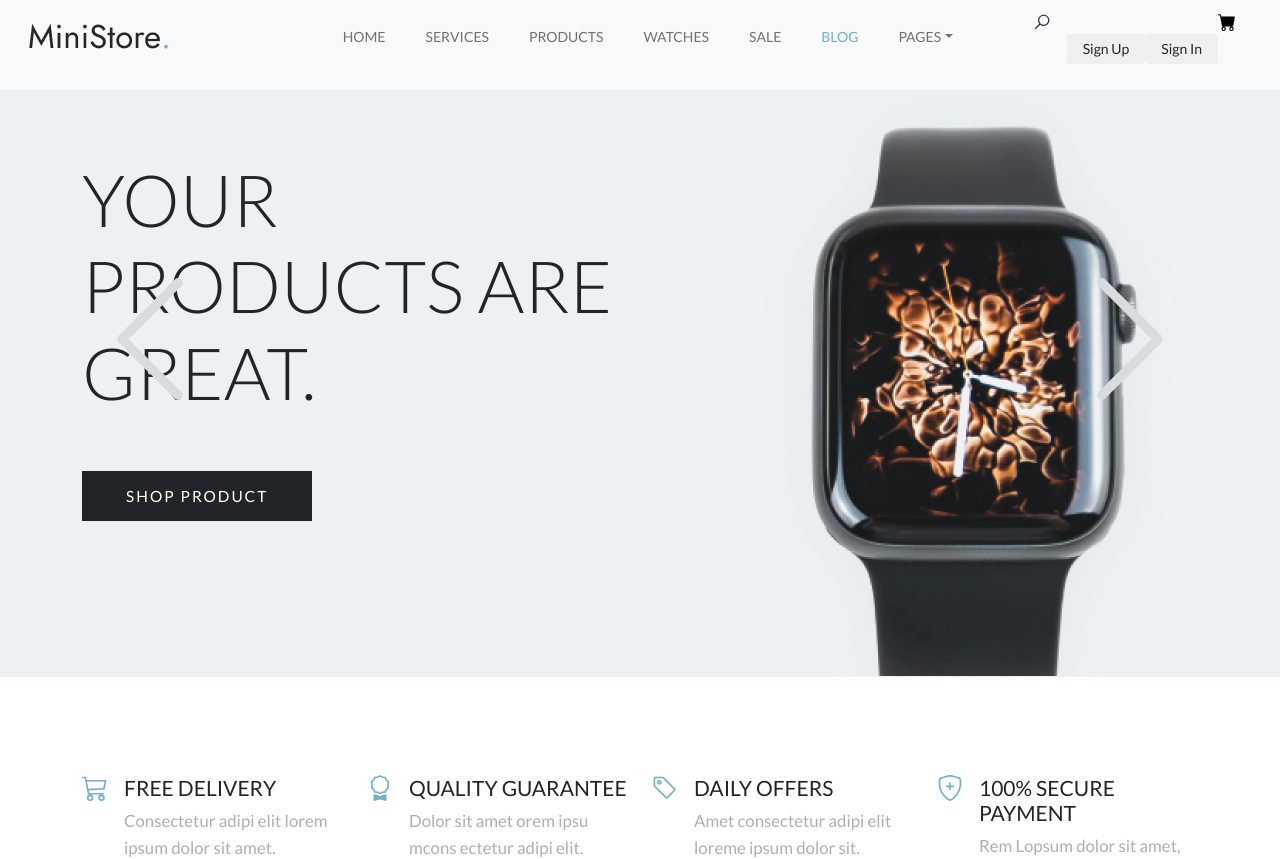
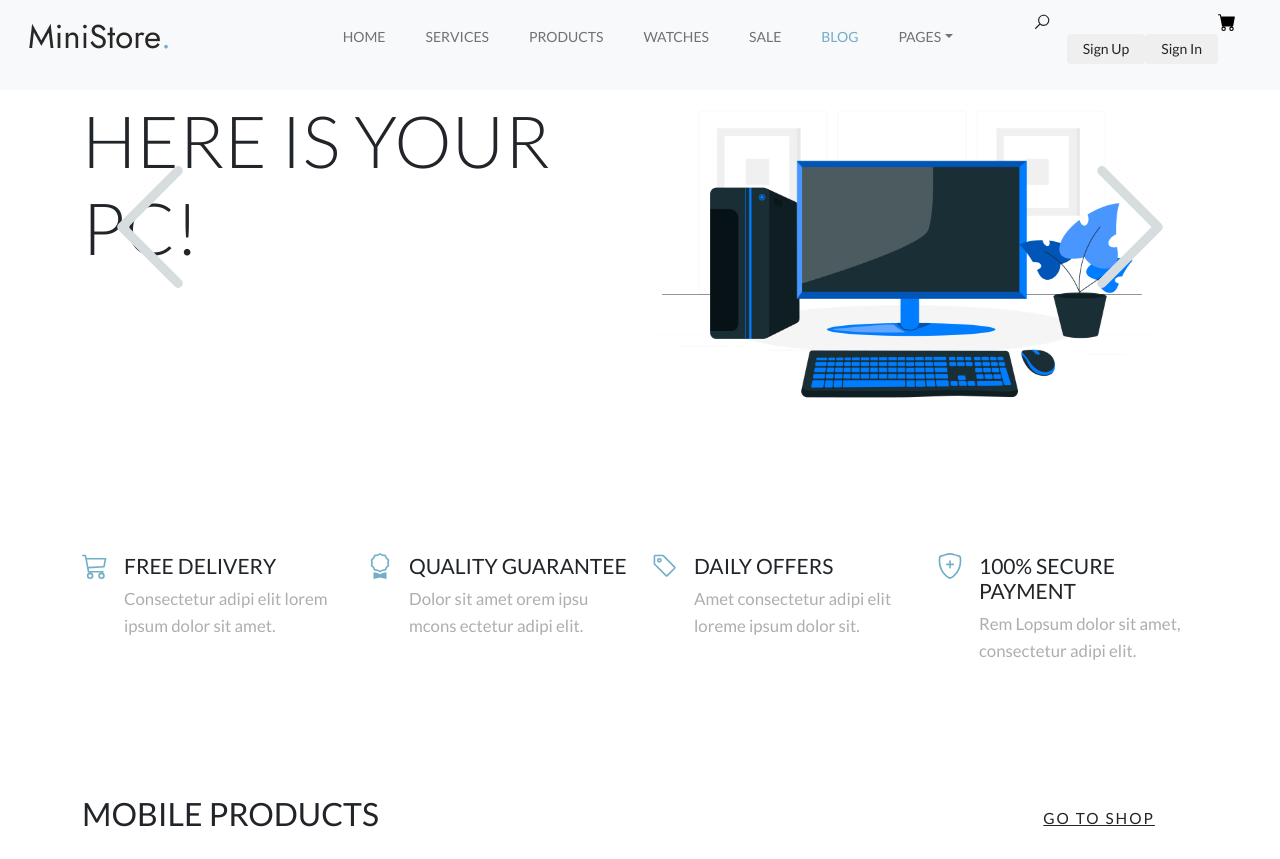
Before and after one commit to QOSHANTAY/Compshop, a Django app: page / in a window 1280 px wide. Shown: the top 859 px of the page. Run offline with Django 4.2, Linux system fonts and the light colour scheme; data comes from the database, SQL or seed files in the repository; both versions use the stored data as it was after the commit; some libraries are stand-ins or nearby versions.

Commit message:
some upgrades

```diff
--- a/templates/index.html
+++ b/templates/index.html
@@ -207,8 +207,6 @@
                         </a>
                       </li>
 
-
-
                       {% if user.is_authenticated %}
 
                         <p>{{user.username}}</p>
@@ -240,7 +238,7 @@
         </div>
       </nav>
     </header>
-    <section id="billboard" class="position-relative overflow-hidden bg-light-blue">
+    <section id="billboard" class="position-relative overflow-hidden bg-white">
       <div class="swiper main-swiper">
         <div class="swiper-wrapper">
           <div class="swiper-slide">
@@ -248,13 +246,13 @@
               <div class="row d-flex align-items-center">
                 <div class="col-md-6">
                   <div class="banner-content">
-                    <h1 class="display-2 text-uppercase text-dark pb-5">Your Products Are Great.</h1>
-                    <a href="shop.html" class="btn btn-medium btn-dark text-uppercase btn-rounded-none">Shop Product</a>
+                    <h1 class="display-2 text-uppercase text-dark pb-5">here is your pc!</h1>
+                    <!-- <a href="shop.html" class="btn btn-medium btn-dark text-uppercase btn-rounded-none">Shop Product</a> -->
                   </div>
                 </div>
                 <div class="col-md-5">
                   <div class="image-holder">
-                    <img src="{% static 'images/banner-image.png' %}" alt="banner">
+                    <img style="width: 500px;margin-top: 90px;" src="{% static 'images\2d_comp.jpg' %}" alt="banner">
                   </div>
                 </div>
               </div>
@@ -265,13 +263,13 @@
               <div class="row d-flex flex-wrap align-items-center">
                 <div class="col-md-6">
                   <div class="banner-content">
-                    <h1 class="display-2 text-uppercase text-dark pb-5">Technology Hack You Won't Get</h1>
-                    <a href="shop.html" class="btn btn-medium btn-dark text-uppercase btn-rounded-none">Shop Product</a>
+                    <h1 class="display-2 text-uppercase text-dark pb-5">The best devices</h1>
+                    <!-- <a href="shop.html" class="btn btn-medium btn-dark text-uppercase btn-rounded-none">Shop Product</a> -->
                   </div>
                 </div>
                 <div class="col-md-5">
                   <div class="image-holder">
-                    <img src="{% static 'images/product-item1.jpg' %}" alt="banner">
+                    <img style="width: 300px; margin-top: 50px;" src="{% static 'images/product-item1.jpg' %}" alt="banner">
                   </div>
                 </div>
               </div>
```
Also changed, not shown: templates/detail.html (+11 -4 lines), db.sqlite3, static/images/2d_comp.jpg (added), static/images/comp_page-Photoroom.png (added), static/images/comp_page.png (added), static/images/computer_page.png (added), static/images/white_comp-Photoroom.png (added), static/images/white_comp.webp (added).
